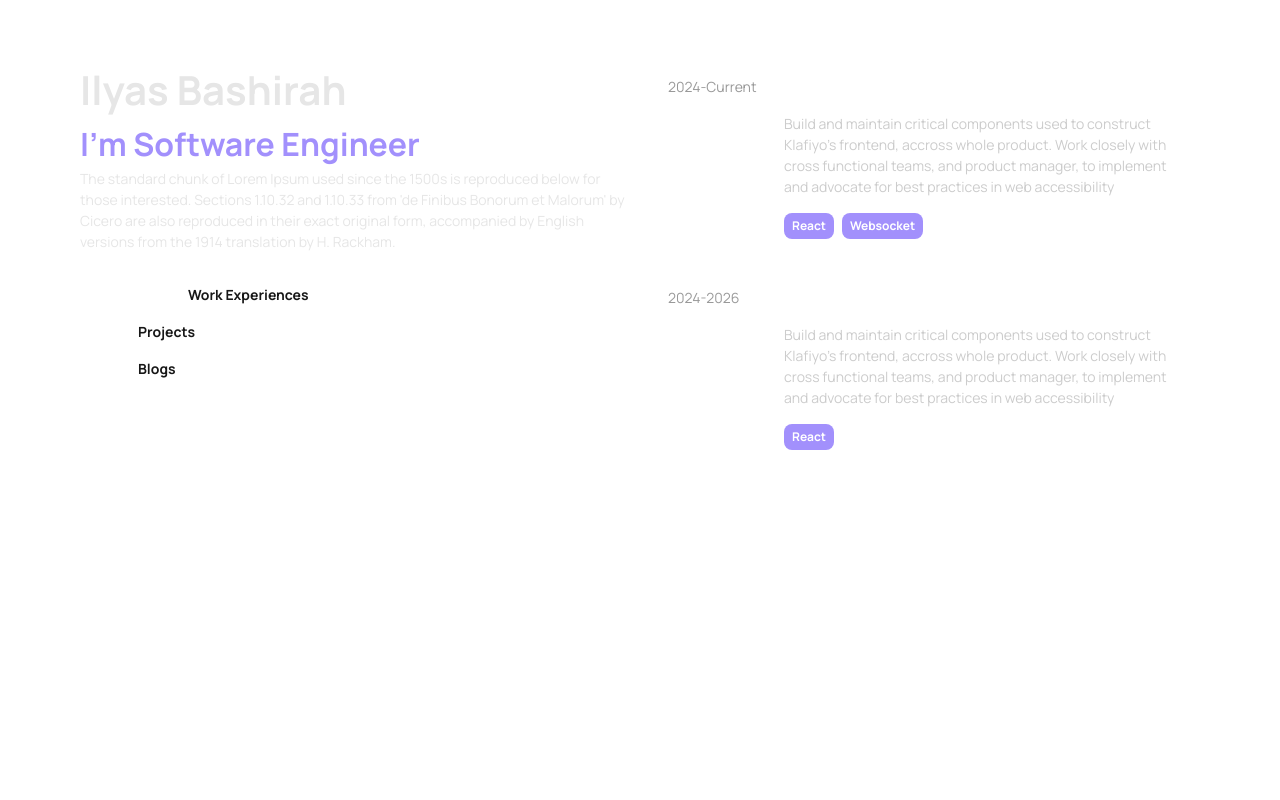
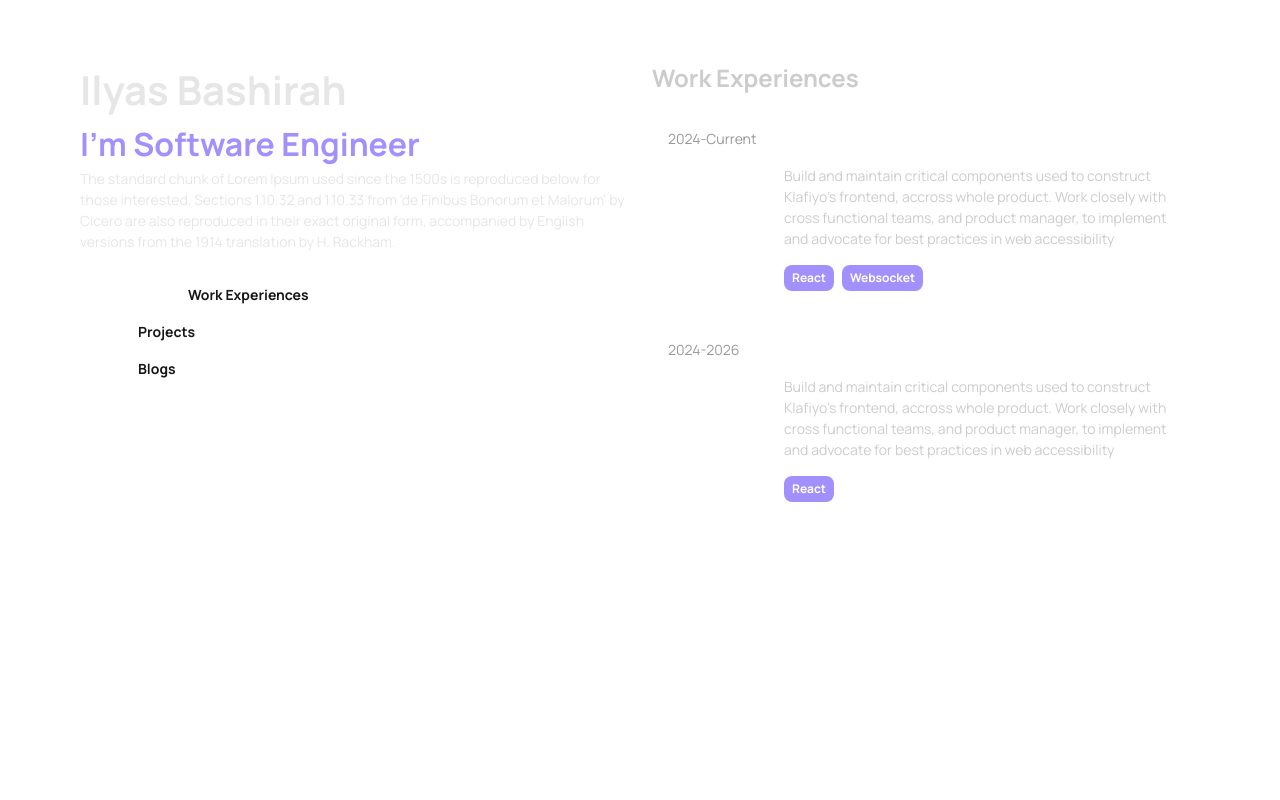
Before and after one commit to baseliazt/personal-website, a Next.js app: page / in a window 1280 px wide. Shown: the top 800 px of the page. Built offline with nearby package versions, Linux system fonts and the light colour scheme.

Commit message:
fix: test

```diff
--- a/src/features/home/container/Home.container.tsx
+++ b/src/features/home/container/Home.container.tsx
@@ -131,8 +131,8 @@ export const HomeContainer = () => {
         <div
           className={clsx(
             "grid grid-cols-1 items-start content-start justify-start justify-items-start",
-            "w-full h-screen",
-            "overflow-auto"
+            "w-full h-screen"
+            // "overflow-auto",
           )}
         >
           <ExperiencesHome />
--- a/src/features/home/fragments/experiences/Experiences.home.tsx
+++ b/src/features/home/fragments/experiences/Experiences.home.tsx
@@ -1,5 +1,6 @@
 import * as React from "react";
 import clsx from "clsx";
+import { motion } from "framer-motion";
 import { getDictionaries } from "../../i18n";
 import { ExperienceCardHome } from "../../components/experience_card/ExperienceCard.home";
 
@@ -14,6 +15,14 @@ export const ExperiencesHome = () => {
         "py-[60px]"
       )}
     >
+      <motion.h3
+        initial={{ opacity: 0, y: 20 }}
+        animate={{ opacity: 1, y: 0 }}
+        transition={{ duration: 0.8, ease: "easeOut" }}
+        className={clsx("text-[1.5rem] text-grey80 font-semibold")}
+      >
+        {dictionaries.experience.title}
+      </motion.h3>
       {dictionaries.experience.items.map((experience, experienceIndex) => (
         <ExperienceCardHome
           key={experienceIndex}
--- a/src/features/home/i18n/locales/en.json
+++ b/src/features/home/i18n/locales/en.json
@@ -42,6 +42,7 @@
   },
   "experience": {
     "id": "experiences",
+    "title": "Work Experiences",
     "cta": {
       "primary": {
         "children": "View Full Resume",
```
